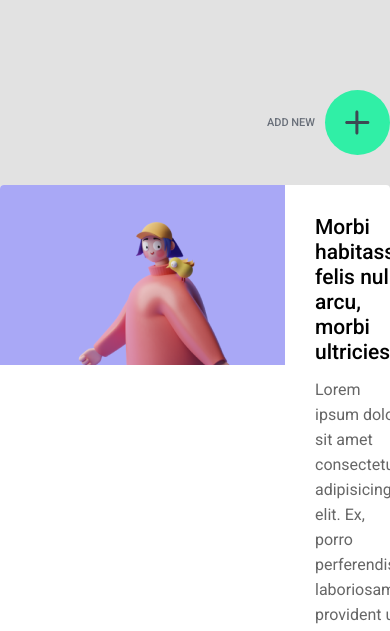
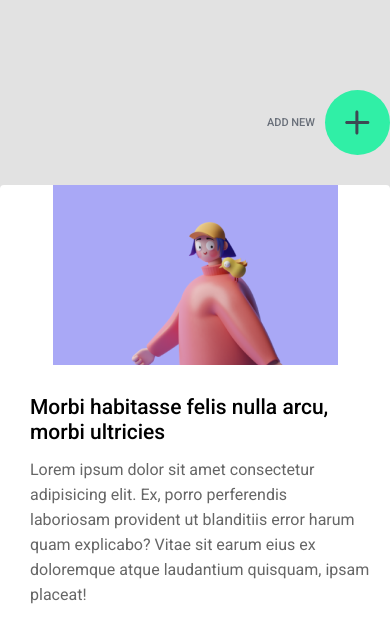
Before and after one commit to EronMahmuti/live-project, a plain HTML site: page index.html in a window 390 px wide. Shown: the top 631 px of the page. Drawn offline with Linux system fonts and the light colour scheme.

Commit message:
responsiveness

```diff
--- a/style/index.css
+++ b/style/index.css
@@ -113,7 +113,7 @@ ul{
 .add_modal__wrapper{
     width: 530px;
     padding: 70px;
-    height: 100vw;
+    height: 100vh;
     position: relative;
     background: #3c4953;
 
@@ -170,3 +170,22 @@ ul{
 span#close-modal{
     cursor: pointer;
 }
+
+
+
+
+@media screen and (max-width: 1000px){
+    .list_item{
+        flex-direction: column;
+    }
+
+    .list_item__thumb{
+        width: 100%;
+        height: 100vh;
+        align-self: center;
+    }
+    .add_modal__wrapper{
+        width: 100vw;
+
+    }
+}
```
